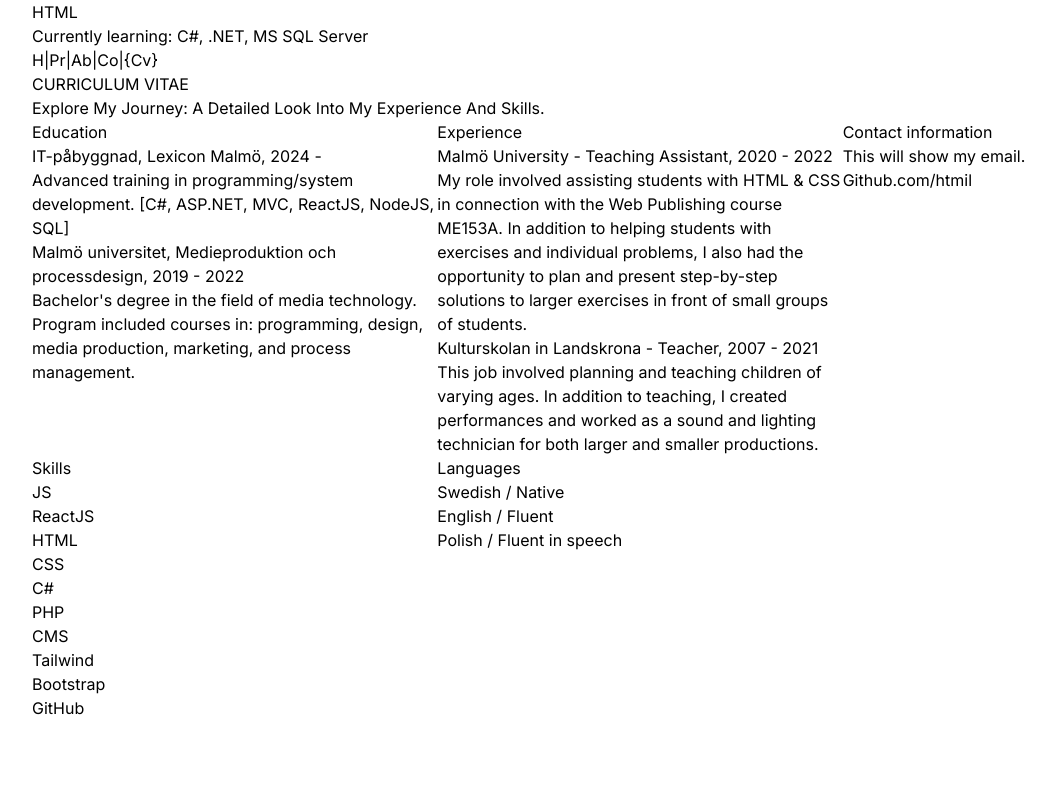
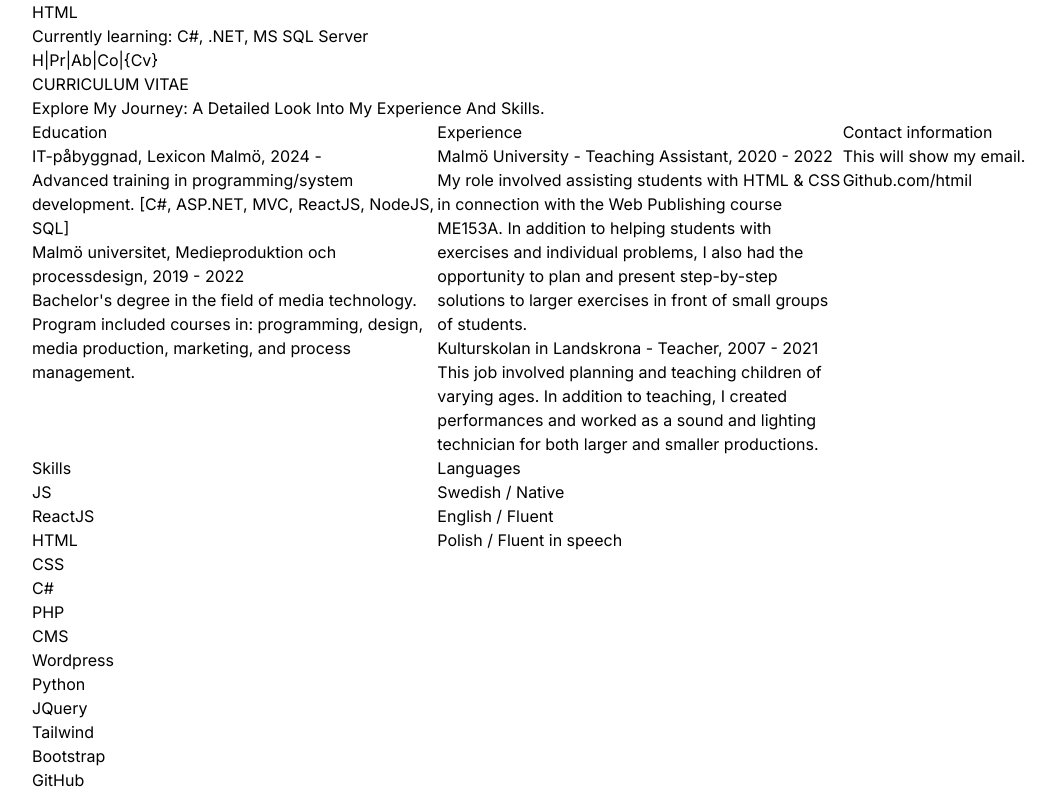
Before and after one commit to Htmil/EC_Porfolio--, a React (Vite) app: page /curriculum in a window 1280 px wide. Shown: the top 796 px of the page, without its empty margins (0-1051 px from the left). Built offline with nearby package versions, Linux system fonts and the light colour scheme.

Commit message:
Update Curriculum.jsx

```diff
--- a/src/pages/Curriculum.jsx
+++ b/src/pages/Curriculum.jsx
@@ -48,6 +48,9 @@ export default function Curriculum() {
                             <p>C#</p>
                             <p>PHP</p>
                             <p>CMS</p>
+                            <p>Wordpress</p>
+                            <p>Python</p>
+                            <p>JQuery</p>
                             <p>Tailwind</p>
                             <p>Bootstrap</p>
                             <p>GitHub</p>
```
